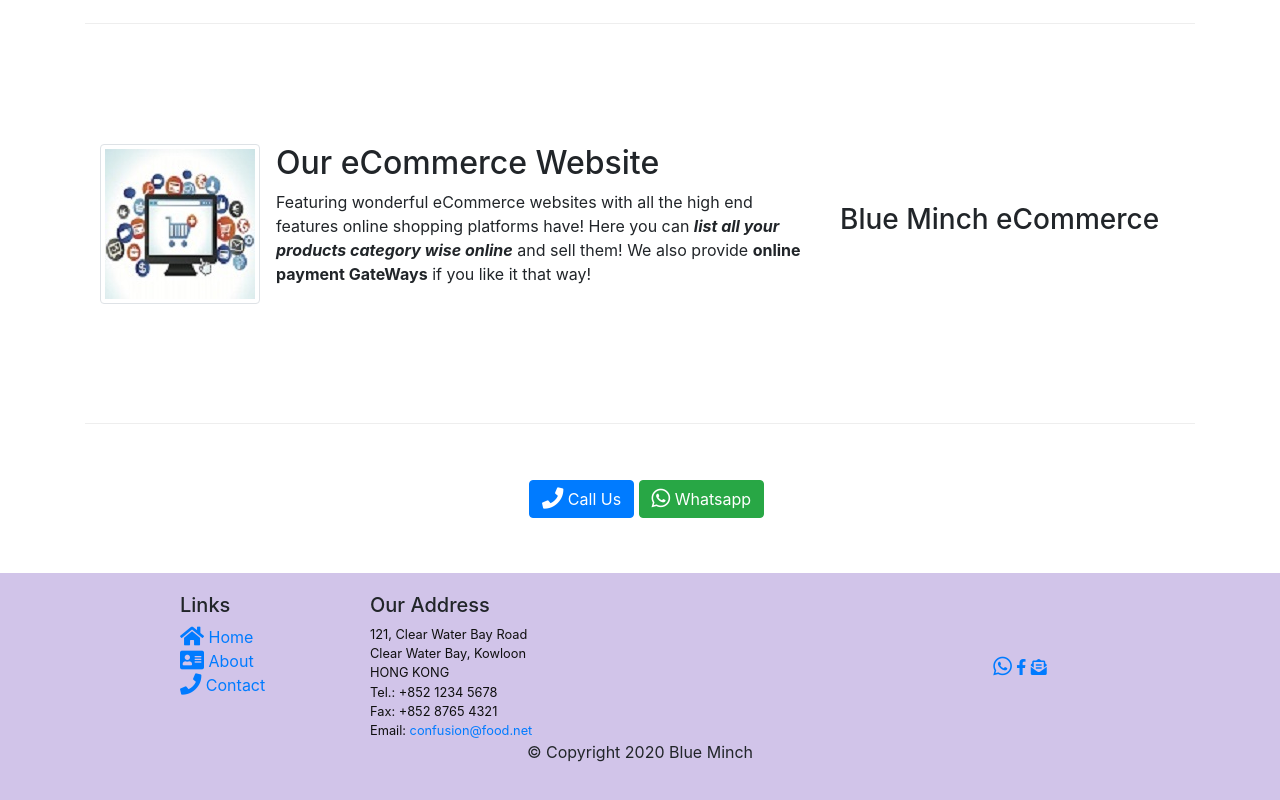
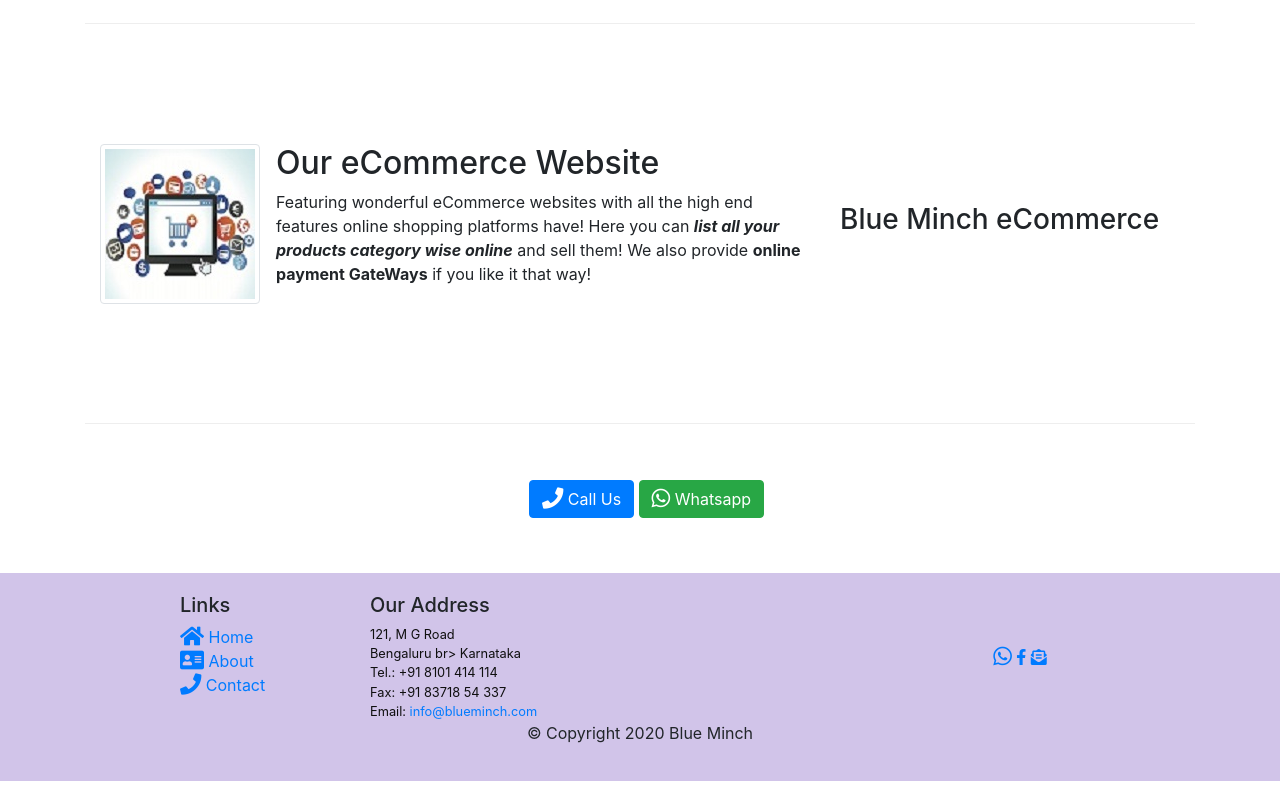
Before and after one commit to blueminch/staticdemo, a plain HTML site: page index.html in a window 1280 px wide. Shown: the part 1283-2083 px from the top of the page. Drawn offline with nearby package versions, Linux system fonts and the light colour scheme.

Commit message:
Update index.html

```diff
--- a/index.html
+++ b/index.html
@@ -104,7 +104,7 @@
                     <img class="d-flex mr-3  img-thumbnail alighn-self-center" src="./assets/images/website.jpg" alt="Static Website">
                     <div class="media-body d-none d-sm-block">
                         <h2 class="mt-0">Static Websites</h2>
-                        <p>A unique static websites which develops a portfolio website for your enterprise and helps you get a personalized website for your enterprise! These kind of websites help you get listed online at a very cheap rate as low as <strong><i>1000/- per year, </i>Internet Par Bhi Banao Apni Pehechan!</strong></p>
+                        <p>A unique static websites which develops a portfolio website for your enterprise and helps you get a personalized website for your enterprise! These kind of websites help you get listed online at a very cheap rate as low as <strong>Internet Par Bhi Banao Apni Pehechan!</strong></p>
                     </div>
                 </div>
             </div>
@@ -144,12 +144,12 @@
                 <div class="col-7 col-sm-5">
                     <h5>Our Address</h5>
                     <address>
-		              121, Clear Water Bay Road<br>
-		              Clear Water Bay, Kowloon<br>
-		              HONG KONG<br>
-		              Tel.: +852 1234 5678<br>
-		              Fax: +852 8765 4321<br>
-		              Email: <a href="mailto:confusion@food.net">confusion@food.net</a>
+		              121, M G Road<br>
+		              Bengaluru br>
+		              Karnataka<br>
+		              Tel.: +91 8101 414 114<br>
+		              Fax: +91 83718 54 337<br>
+		              Email: <a href="mailto:info@blueminch.com">info@blueminch.com</a>
 		           </address>
                 </div>
                 <div class="col-12 col-sm-4 align-self-center">
```
